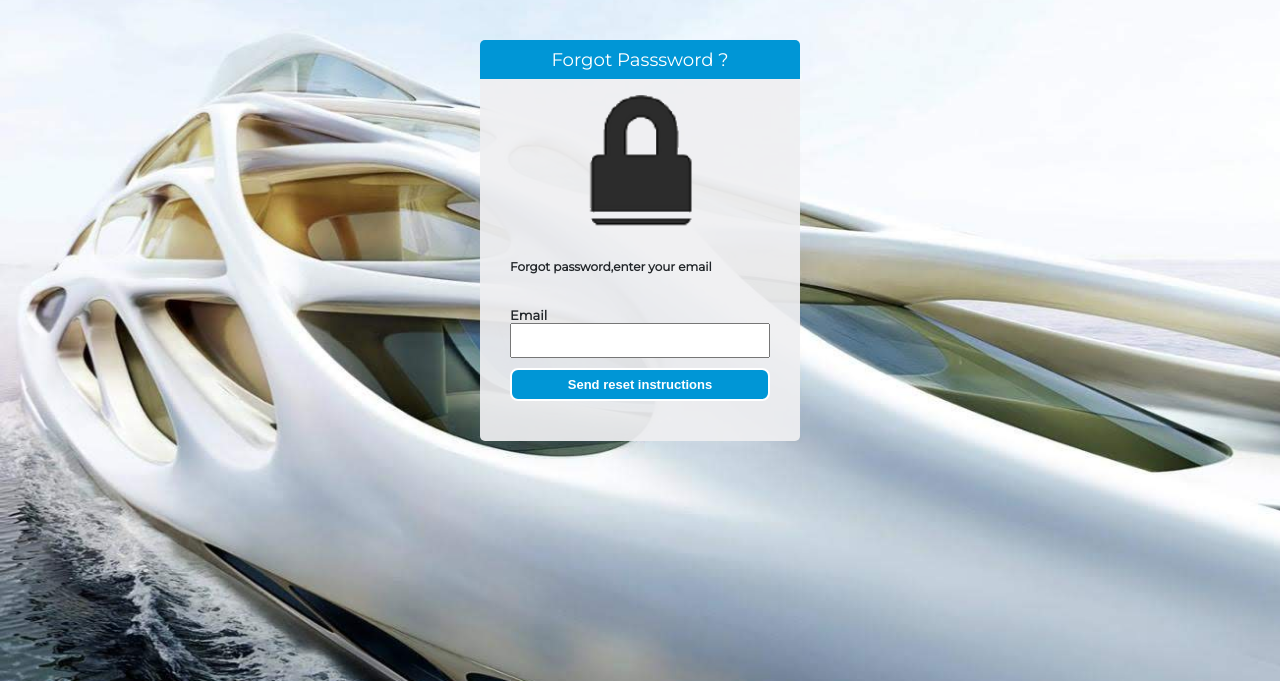
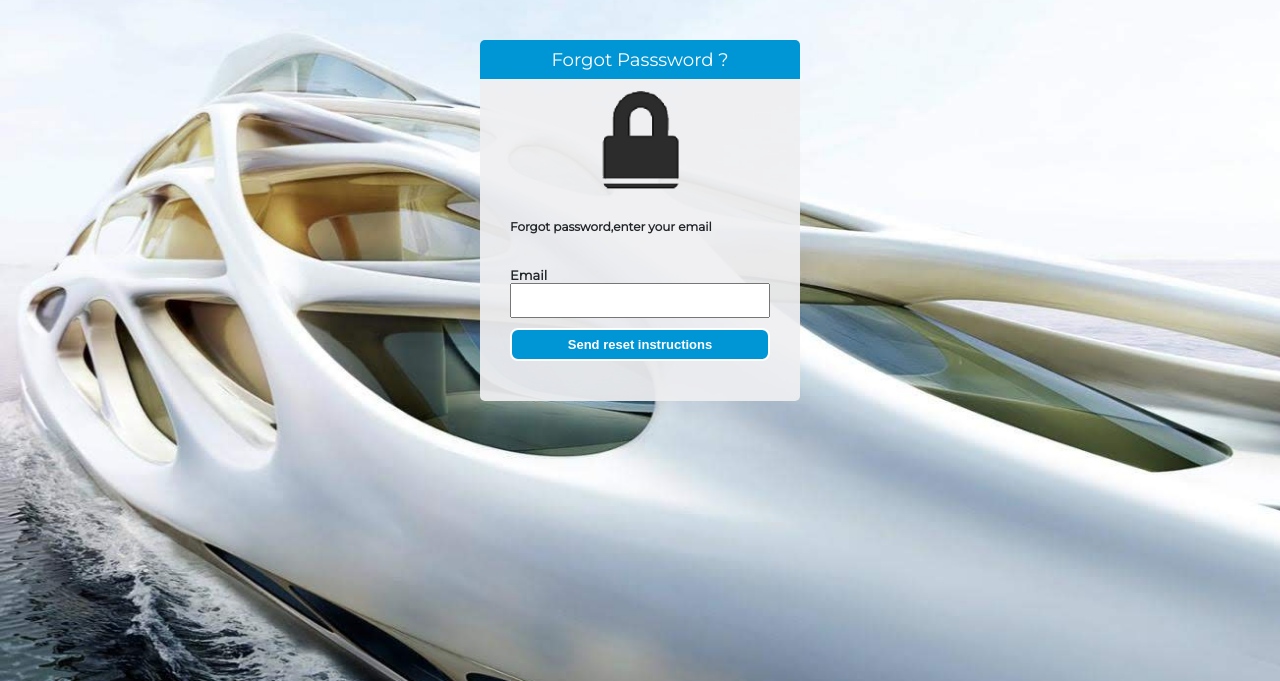
Before and after one commit to KabakiAntony/Bucketlist, a Flask app: page /u/reset in a window 1280 px wide. Shown: the part 60-741 px from the top of the page. Run offline with Flask 2, Linux system fonts and the light colour scheme; parts of the project's set-up code (start-up, migrations or seed data) failed here and were passed over; some libraries are stand-ins or nearby versions.

Commit message:
Removing unused styles

```diff
--- a/app/static/css/main.css
+++ b/app/static/css/main.css
@@ -184,8 +184,8 @@ width:100%;
 font-size: 100%;
 }
 #reset-img{
-  height:160px;
-  width:160px;
+  height:120px;
+  width:120px;
   display:block;
   margin:auto;
 
@@ -201,8 +201,8 @@ font-size: 100%;
     display:flex;
     display:none;
 }
-.sign-in-form{
-  height:450px;
+ .sign-in-form{
+  height:480px;
 }
 .close,.closeb{
     position: absolute;
@@ -267,7 +267,7 @@ font-size: 100%;
     width:100%;
     padding-bottom:0px;
   }
-  #form-container, .login-form{
+  #form-container{
     width: 320px;
   }
 }
@@ -309,7 +309,7 @@ font-size: 100%;
     justify-content: center;
     align-items: center;
 }
-#form-container, .login-form{
+#form-container{
   width: 320px;
 }
 }
@@ -351,7 +351,7 @@ font-size: 100%;
     justify-content: center;
     align-items: center;
 }
-#form-container, .login-form{
+#form-container{
   width: 320px;
 }
 }
```
